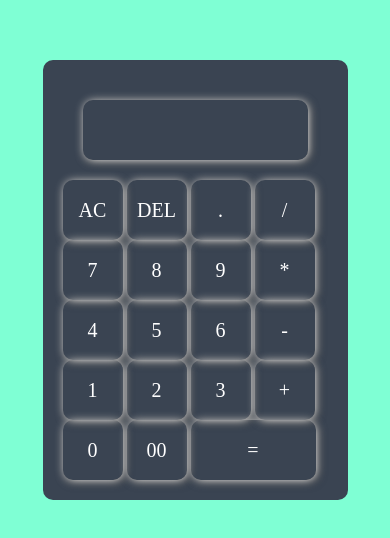
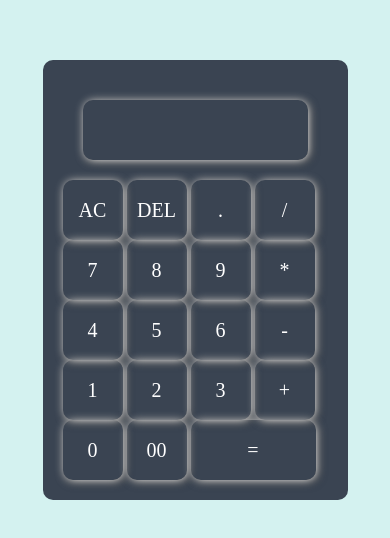
Before and after one commit to YuvarajS03/Calculator, a plain HTML site: page index.html in a window 390 px wide. Shown: the part 142-680 px from the top of the page. Drawn offline with Linux system fonts and the light colour scheme.

Commit message:
Initial Commit1

```diff
--- a/calculator.css
+++ b/calculator.css
@@ -46,8 +46,3 @@ form .display input{
 form input.equal{
     width: 125px;
 }
-@media screen and (max-width: 600px) {
-    .container {
-      background: aquamarine;
-    }
-  }
```
